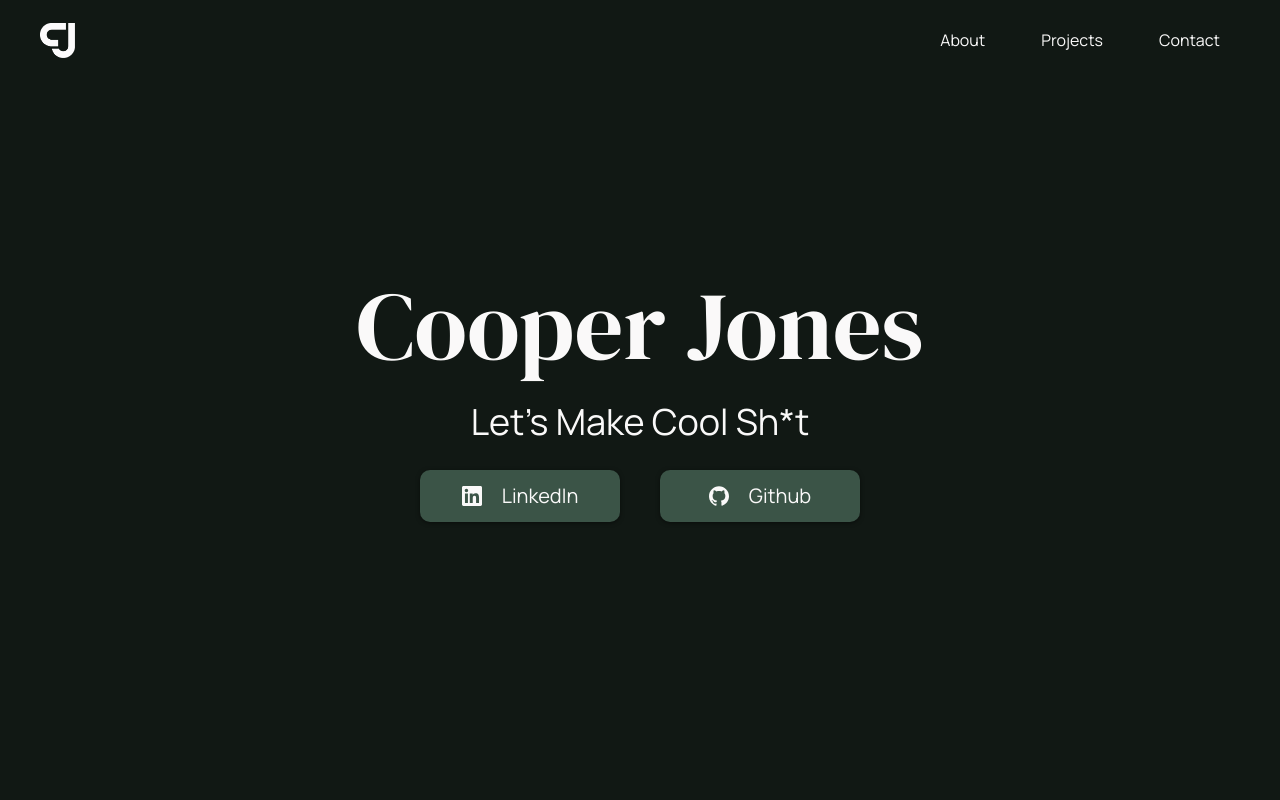
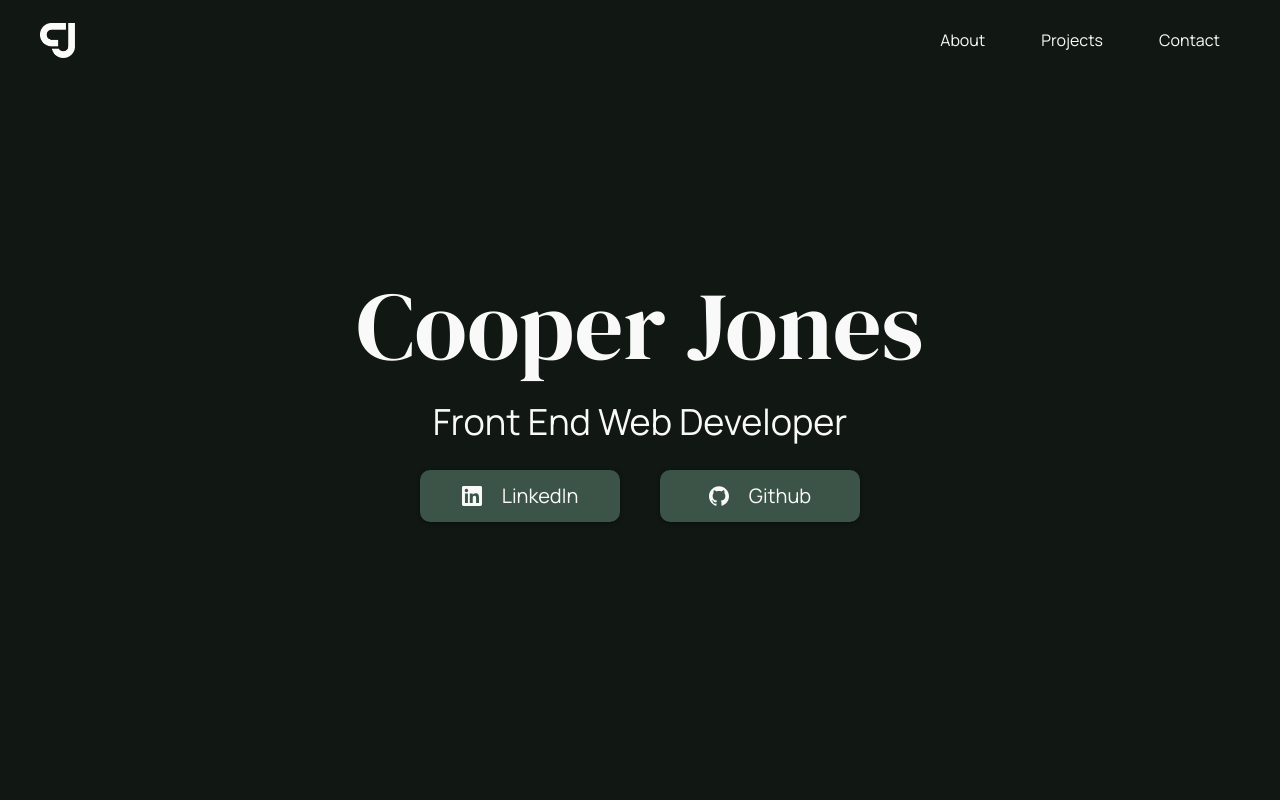
Before and after one commit to cooperjones13/ATLS4630-Project-02, a Next.js app in the folder portfolio/: page / in a window 1280 px wide. Shown: the top 800 px of the page. Built offline with nearby package versions, Linux system fonts and the light colour scheme; no server answers.

Commit message:
Changed Verbage

```diff
--- a/portfolio/app/page.tsx
+++ b/portfolio/app/page.tsx
@@ -78,7 +78,7 @@ export default function Home() {
           Cooper Jones
         </h2>
         <p className="text-4xl">
-          Let&apos;s Make Cool Sh*t
+          Front End Web Developer
         </p>
         <div className="flex flex-row flex-wrap gap-10 justify-center">
           <Link
```
